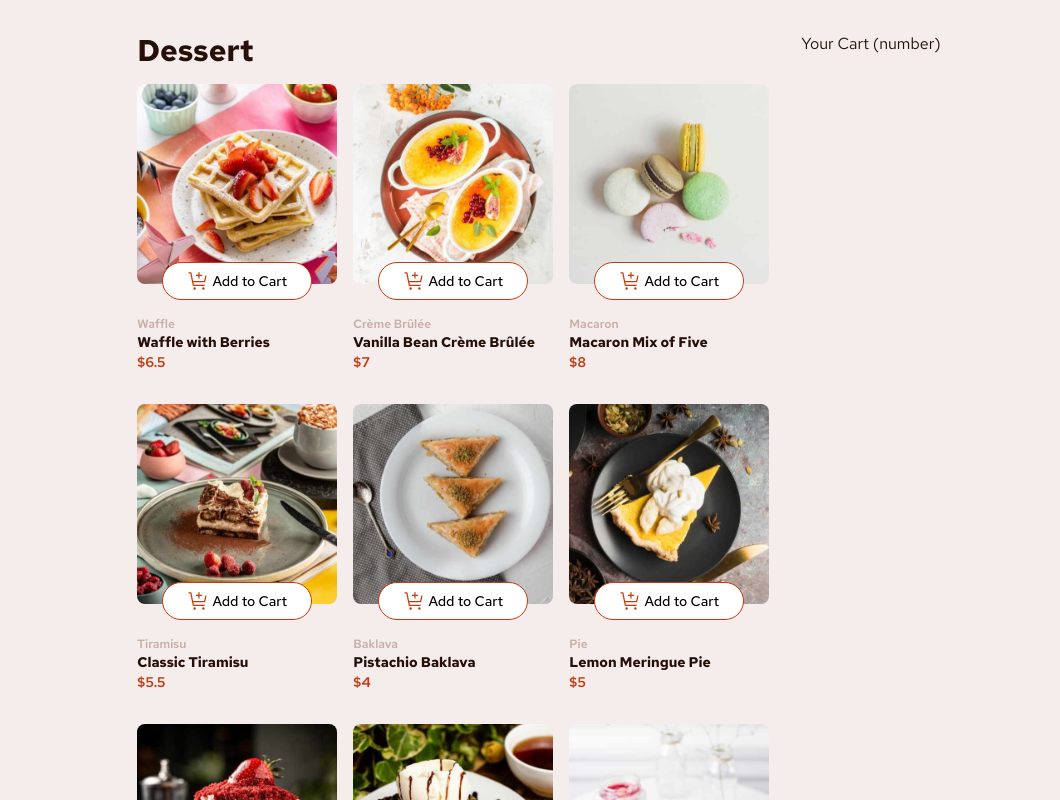
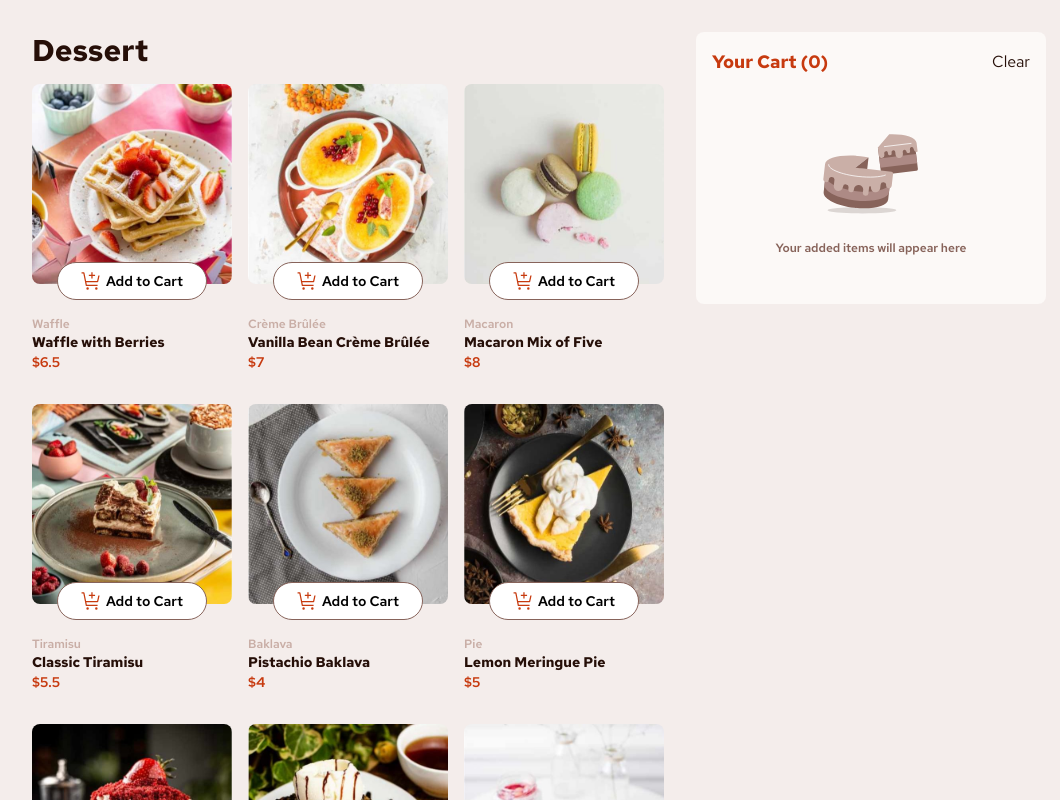
Before and after one commit to Frame993/product-list-with-cart-main, a React (Vite) app: page / in a window 1280 px wide. Shown: the top 800 px of the page, without its empty margins (161-1221 px from the left). Built offline with nearby package versions, Linux system fonts and the light colour scheme.

Commit message:
feat: add store and components

```diff
--- a/src/App.tsx
+++ b/src/App.tsx
@@ -5,13 +5,11 @@ import Cart from "./assets/components/Cart";
 
 export default function App() {
   return (
-    <main className="mt-8 flex w-[1400px] mx-auto gap-8 justify-center">
-      <section >
+    <main className="my-8 flex w-[1400px] mx-auto gap-8 justify-center">
+      <section>
         <h1 className="text-3xl mb-4">Dessert</h1>
         <div className="grid grid-cols-1 md:grid-cols-3 gap-x-4 gap-y-8">
-          {PRODUCTS.map((product) => (
-            <ProductList key={product.name} {...product} />
-          ))}
+          <ProductList products={PRODUCTS} />
         </div>
       </section>
       <section>
--- a/src/assets/components/Cart.tsx
+++ b/src/assets/components/Cart.tsx
@@ -1,9 +1,57 @@
-import React from 'react'
+import { useCartStore } from "../../store/cart-store";
+import empty_cart from "../images/illustration-empty-cart.svg";
+import delete_icon from "../images/icon-remove-item.svg";
 
 export default function Cart() {
+  const cart = useCartStore((state) => state.cart);
+  const removeFromCart = useCartStore((state) => state.removeFromCart);
+  const clearCart = useCartStore((state) => state.clearCart);
+
   return (
-    <aside>
-      <h2>Your Cart (number)</h2>
+    <aside className="w-[350px] bg-Rose-50 rounded-lg p-4 flex flex-col justify-center items-start">
+      <div className="flex justify-between w-full mb-4">
+        <h2 className="text-lg font-bold text-Red">
+          Your Cart <span>({cart.length})</span>
+        </h2>
+        <button onClick={() => clearCart()}>Clear</button>
+      </div>
+      {cart.length > 0 ? (
+        <ul className="w-full">
+          {cart.map((item) => (
+            <li
+              className="flex w-full border-b py-2 justify-between mb-4"
+              key={item.id}
+            >
+              <div>
+                <p className="text-xs font-semibold">{item.name}</p>
+                <div className="flex gap-1">
+                  <p className="text-xs font-semibold text-Red">4x</p>
+                  <p className="text-xs">
+                    @ {"$" + item.price}{" "}
+                    <span className="font-semibold">total</span>
+                  </p>
+                </div>
+              </div>
+
+              <button onClick={() => removeFromCart(item.id)}>
+                <img src={delete_icon} alt="delete icon" />
+              </button>
+            </li>
+          ))}
+        </ul>
+      ) : (
+        <div className="flex flex-col items-center gap-4 p-8 w-full">
+          <img
+            src={empty_cart}
+            alt="empty_cart"
+            width={100}
+            className="aspect-square"
+          />
+          <p className="text-center text-xs text-Rose-500 font-semibold">
+            Your added items will appear here{" "}
+          </p>
+        </div>
+      )}
     </aside>
-  )
+  );
 }
--- a/src/assets/components/CartButton.tsx
+++ b/src/assets/components/CartButton.tsx
@@ -9,10 +9,10 @@ export default function CartButton({ onClick }: Props) {
     <>
       <button
         onClick={onClick}
-        className="flex items-center justify-center gap-1 px-4 py-2 rounded-full bg-white border border-Red absolute -bottom-4 left-1/2 -translate-x-1/2 w-[150px]"
+        className="flex items-center justify-center gap-1 px-4 py-2 rounded-full bg-white border border-Rose-500 hover:border-Red absolute -bottom-4 left-1/2 -translate-x-1/2 w-[150px]"
       >
         <img src={cardIcon} alt="cart icon" />
-        <span className="text-sm text-black font-medium ">Add to Cart</span>
+        <span className="text-sm text-black font-semibold hover:text-Red ">Add to Cart</span>
       </button>
     </>
   );
--- /dev/null
+++ b/src/assets/components/CartButtonSelected.tsx
@@ -0,0 +1,36 @@
+import { Products } from "../../interfaces/products";
+import { useCartStore } from "../../store/cart-store";
+import decrement from "../images/icon-decrement-quantity.svg";
+import increment from "../images/icon-increment-quantity.svg";
+
+interface Props {
+  item: Products;
+}
+
+export default function CartButtonSelected({item}: Props) {
+
+  const addToCart = useCartStore((state) => state.addToCart);
+  const removeFromCart = useCartStore((state) => state.removeFromCart);
+
+  return (
+    <>
+      <button className="flex items-center justify-between gap-1 px-2 py-2 rounded-full bg-Red border border-Red absolute -bottom-4 left-1/2 -translate-x-1/2 w-[150px]">
+        <button onClick={() => removeFromCart(item.id)}>
+          <img
+            src={decrement}
+            alt="cart icon"
+            className="border rounded-full aspect-square p-1 h-5"
+          />
+        </button>
+        <span className="text-sm font-semibold text-white "></span>
+        <button onClick={() => addToCart(item)}>
+          <img
+            src={increment}
+            alt="cart icon"
+            className="border rounded-full aspect-square p-1  h-5"
+          />
+        </button>
+      </button>
+    </>
+  );
+}
--- a/src/assets/components/ProductList.tsx
+++ b/src/assets/components/ProductList.tsx
@@ -1,22 +1,48 @@
 import CartButton from "./CartButton";
+import { useCartStore } from "../../store/cart-store";
 import { Products } from "../../interfaces/products";
+import CartButtonSelected from "./CartButtonSelected";
 
+interface Props {
+  products: Products[];
+}
 
+export default function ProductList({ products }: Props) {
+  const cart = useCartStore((state) => state.cart);
+  const addToCart = useCartStore((state) => state.addToCart);
 
-export default function ProductList({ name, image, category, price }: Products ) {
+  console.log(cart);
+
   return (
-    <div className="flex flex-col">
-      <figure className="aspect-square w-[200px] mb-8 relative">
-        <img
-          src={`./src/${image.desktop.slice(2)}`}
-          alt={name}
-          className="w-full h-full rounded-lg object-cover"
-        />
-        <CartButton onClick={() => console.log("add to cart")} />
-      </figure>
-      <p className="text-xs text-Rose-300 font-semibold">{category}</p>
-      <h3 className="text-sm font-bold">{name}</h3>
-      <p className="text-sm text-Red font-semibold">${price}</p>
-    </div>
+    <>
+      {products.map((item) => (
+        <li key={item.id} className="flex flex-col">
+          <figure className="aspect-square w-[200px] mb-8 relative">
+            {cart.some((product) => product.id === item.id) ? (
+              <>
+                <img
+                  src={`./src/${item.image.desktop.slice(2)}`}
+                  alt={item.name}
+                  className={`w-full h-full rounded-lg border-2 border-Red object-cover}`}
+                />
+                <CartButtonSelected item={item} />
+              </>
+            ) : (
+              <>
+                <img
+                  src={`./src/${item.image.desktop.slice(2)}`}
+                  alt={item.name}
+                  className={`w-full h-full rounded-lg object-cover}`}
+                />
+              <CartButton onClick={() => addToCart(item)} />
+              </>
+            )}
+          </figure>
+          <p className="text-xs text-Rose-300 font-semibold">{item.category}</p>
+          <h3 className="text-sm font-bold">{item.name}</h3>
+          <p className="text-sm text-Red font-semibold">${item.price}</p>
+        </li>
+      ))}
+    </>
   );
 }
--- a/src/data.json
+++ b/src/data.json
@@ -1,5 +1,6 @@
 [
     {
+        "id": 1,
         "image": {
             "thumbnail": "./assets/images/image-waffle-thumbnail.jpg",
             "mobile": "./assets/images/image-waffle-mobile.jpg",
@@ -11,6 +12,7 @@
         "price": 6.50
     },
     {
+        "id": 2,
         "image": {
             "thumbnail": "./assets/images/image-creme-brulee-thumbnail.jpg",
             "mobile": "./assets/images/image-creme-brulee-mobile.jpg",
@@ -22,6 +24,7 @@
         "price": 7.00
     },
     {
+        "id": 3,
         "image": {
             "thumbnail": "./assets/images/image-macaron-thumbnail.jpg",
             "mobile": "./assets/images/image-macaron-mobile.jpg",
@@ -33,6 +36,7 @@
         "price": 8.00
     },
     {
+        "id": 4,
         "image": {
             "thumbnail": "./assets/images/image-tiramisu-thumbnail.jpg",
             "mobile": "./assets/images/image-tiramisu-mobile.jpg",
@@ -44,6 +48,7 @@
         "price": 5.50
     },
     {
+        "id": 5,
         "image": {
             "thumbnail": "./assets/images/image-baklava-thumbnail.jpg",
             "mobile": "./assets/images/image-baklava-mobile.jpg",
@@ -55,6 +60,7 @@
         "price": 4.00
     },
     {
+        "id": 6,
         "image": {
             "thumbnail": "./assets/images/image-meringue-thumbnail.jpg",
             "mobile": "./assets/images/image-meringue-mobile.jpg",
@@ -66,6 +72,7 @@
         "price": 5.00
     },
     {
+        "id": 7,
         "image": {
             "thumbnail": "./assets/images/image-cake-thumbnail.jpg",
             "mobile": "./assets/images/image-cake-mobile.jpg",
@@ -77,6 +84,7 @@
         "price": 4.50
     },
     {
+        "id": 8,
         "image": {
             "thumbnail": "./assets/images/image-brownie-thumbnail.jpg",
             "mobile": "./assets/images/image-brownie-mobile.jpg",
@@ -88,6 +96,7 @@
         "price": 4.50
     },
     {
+        "id": 9,
         "image": {
             "thumbnail": "./assets/images/image-panna-cotta-thumbnail.jpg",
             "mobile": "./assets/images/image-panna-cotta-mobile.jpg",
--- a/src/interfaces/products.ts
+++ b/src/interfaces/products.ts
@@ -1,5 +1,6 @@
 
 export interface Products {
+    id :      number;
     image:    Image;
     name:     string;
     category: string;
--- /dev/null
+++ b/src/store/cart-store.ts
@@ -0,0 +1,17 @@
+import { create } from 'zustand';
+import { Products } from '../interfaces/products';
+
+interface CartStore {
+  cart: Products[];
+  addToCart: (product: Products) => void;
+  removeFromCart: (productId : number) => void;
+  clearCart: () => void;
+}
+
+
+export const useCartStore = create<CartStore>((set) => ({
+  cart: [],
+  addToCart: (product) => set((state) => ({ cart: [...state.cart, product] })),
+  removeFromCart:(productId) => set((state) => ({ cart: state.cart.filter((item) => item.id !== productId) })),
+  clearCart: () => set({ cart: [] }),
+}));
--- a/src/store/productCart.ts
+++ /dev/null
@@ -1,9 +0,0 @@
-import { create } from 'zustand';
-
-const useStore = create((set) => ({
-  cart : 0,
-  addProduct: () => set((state: { cart: number }) => ({ cart: state.cart + 1 })),
-  removeProduct: () => set({cart: 0}),
-}))
-
-export default useStore
```
Lines whose indentation alone changed are shown as unchanged.
